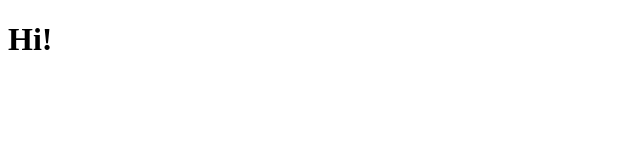
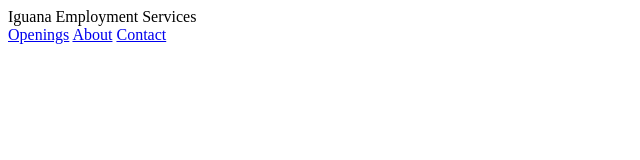
Before and after one commit to thejlucero/car095a-prototype, a website: page index.html in a window 1280 px wide. Shown: the whole page, without its empty margins (0-640 px from the left). Drawn offline with Linux system fonts and the light colour scheme.

Commit message:
Add base mockup of header

```diff
--- a/index.html
+++ b/index.html
@@ -6,6 +6,13 @@
     <title>IGE</title>
 </head>
 <body>
-    <h1>Hi!</h1>
+    <header>
+        <span class="header-text">Iguana Employment Services</span>
+        <div class="header-links">
+            <a href="/#">Openings</a>
+            <a href="/#">About</a>
+            <a href="/#">Contact</a>
+        </div>
+    </header>
 </body>
 </html>
```
Also changed, not shown: styles.css (added).
